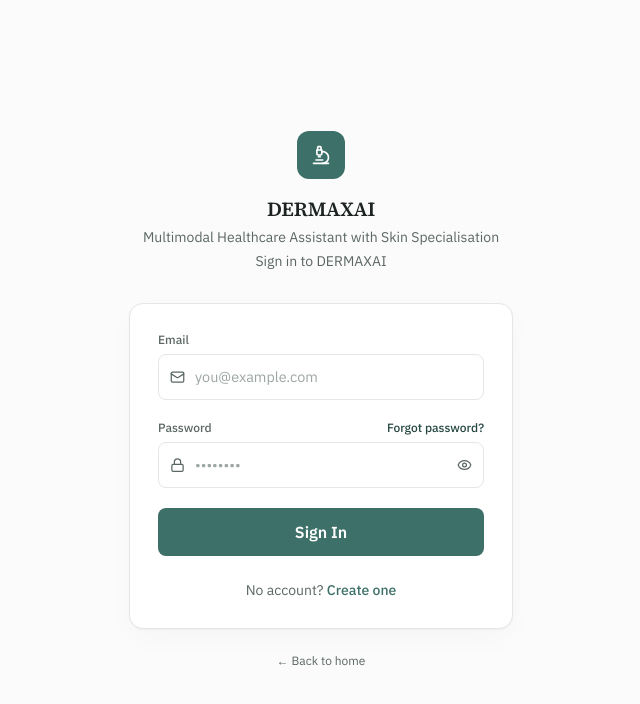
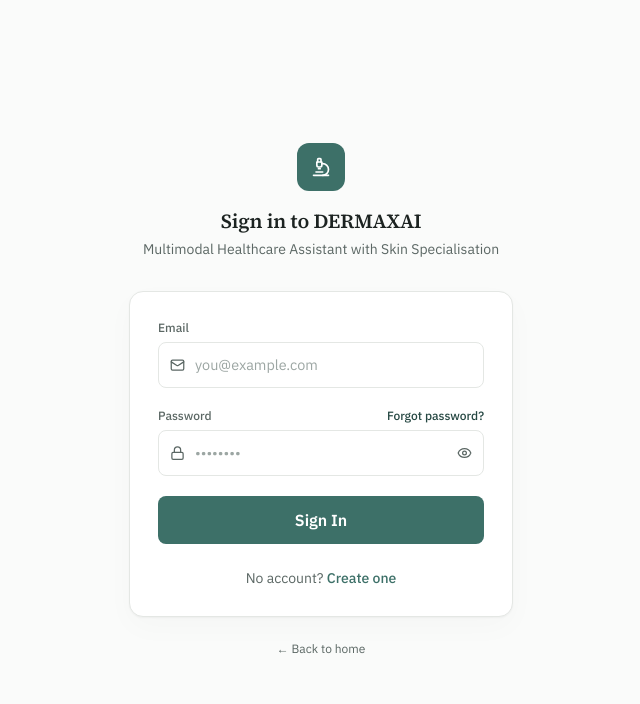
Before and after one commit to tejaswaroop41/DERMAXAI, a React (Vite) app in the folder frontend/: page /login in a window 1280 px wide. Shown: the top 704 px of the page, without its empty margins (319-959 px from the left). Built offline with nearby package versions, Linux system fonts and the light colour scheme; no server answers.

Commit message:
chore: address final audit findings in Login.jsx

```diff
--- a/frontend/src/pages/Login.jsx
+++ b/frontend/src/pages/Login.jsx
@@ -33,9 +33,8 @@ export default function Login() {
           <div className="w-12 h-12 rounded-xl flex items-center justify-center mx-auto mb-4 bg-[#3D7068]">
             <Microscope size={20} className="text-white" />
           </div>
-          <h1 className="text-xl font-serif font-semibold text-ink">{BRAND_SHORT}</h1>
+          <h1 className="text-xl font-serif font-semibold text-ink">Sign in to {BRAND_SHORT}</h1>
           <p className="text-muted text-sm mt-1">Multimodal Healthcare Assistant with Skin Specialisation</p>
-          <p className="text-muted text-sm mt-1">Sign in to {BRAND_SHORT}</p>
         </div>
         <div className="glass p-7">
           <form onSubmit={submit} className="space-y-5">
```
